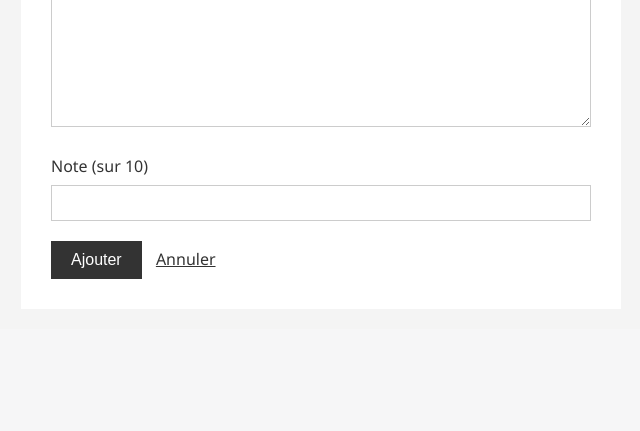
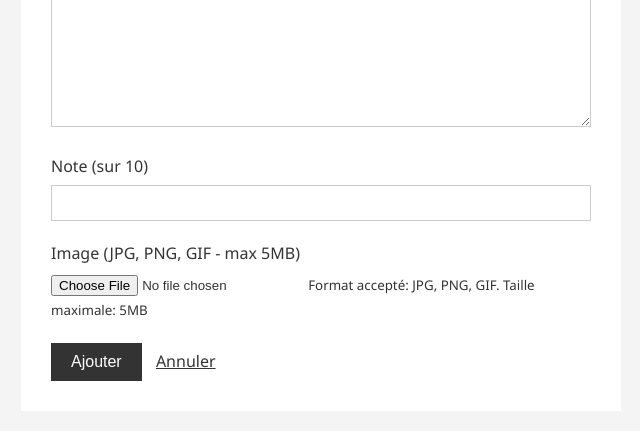
Before and after one commit to 0x1nf3cted/projet-videotheque, a Flask app: template serveur/templates/films/ajouter.html in a window 1280 px wide. Shown: the part 764-1195 px from the top of the page, without its empty margins (39-679 px from the left). Before the commit the page ends 1043 px from the top, so only its background shows below. Run offline with Flask 3, Linux system fonts and the light colour scheme; the template is opened without the code that fills it, so the values that code supplies are empty; parts of the project's set-up code (start-up, migrations or seed data) failed here and were passed over.

Commit message:
ajout de fonctionalite upload image

```diff
--- a/docker-compose.yml
+++ b/docker-compose.yml
@@ -9,12 +9,14 @@ services:
     volumes:
       - ./API:/app
       - users-data:/app/data
+      - images-data:/app/images
     environment:
       - FLASK_ENV=development
       - JWT_SECRET_KEY=${JWT_SECRET_KEY}
       - TMDB_API_KEY=${TMDB_API_KEY}
       - PORT=5001
       - DATA_DIR=/app/data
+      - IMAGES_DIR=/app/images
     networks:
       - videotheque-network
 
@@ -25,11 +27,14 @@ services:
       - "5000:5000"
     volumes:
       - ./serveur:/app
+      - images-data:/app/images
     environment:
       - FLASK_ENV=development
       - API_URL=http://api:5001
+      - API_PUBLIC_URL=http://localhost:5001
       - SECRET_KEY=${JWT_SECRET_KEY}
       - PORT=5000
+      - IMAGES_DIR=/app/images
     depends_on:
       - api
     networks:
@@ -37,6 +42,7 @@ services:
 
 volumes:
   users-data:
+  images-data:
 
 networks:
   videotheque-network:
--- a/serveur/app.py
+++ b/serveur/app.py
@@ -1,13 +1,29 @@
 from flask import Flask, render_template, request, redirect, url_for, session, flash
 import requests
 import os
+import uuid
+from werkzeug.utils import secure_filename
 
 app = Flask(__name__)
 app.secret_key = os.environ.get('SECRET_KEY')
 API_URL = os.environ.get('API_URL', 'http://localhost:5001')
+API_PUBLIC_URL = os.environ.get('API_PUBLIC_URL', 'http://localhost:5001')
+IMAGES_DIR = os.environ.get('IMAGES_DIR', '/app/images')
+ALLOWED_EXTENSIONS = {'png', 'jpg', 'jpeg', 'gif'}
+MAX_FILE_SIZE = 5 * 1024 * 1024
+
+
+os.makedirs(IMAGES_DIR, exist_ok=True)
 
 def is_authenticated():
     return 'token' in session and session.get('token')
+
+def allowed_file(filename):
+    return '.' in filename and filename.rsplit('.', 1)[1].lower() in ALLOWED_EXTENSIONS
+
+@app.context_processor
+def inject_api_url():
+    return dict(api_url=API_PUBLIC_URL)
 
 @app.route('/')
 def index():
@@ -61,7 +77,7 @@ def details_film(id):
                 if response_acteurs.status_code == 200:
                     acteurs_data = response_acteurs.json()
                     tous_acteurs = acteurs_data.get('data', [])
-                    # on filtre seulement les acteurs qui sont dans ce film
+
                     acteurs = [a for a in tous_acteurs if a.get('id') in acteurs_ids]
 
             return render_template('films/details.html', film=film, acteurs=acteurs)
@@ -79,6 +95,26 @@ def ajouter_film():
 
     if request.method == 'POST':
         try:
+
+            image_filename = None
+            if 'image' in request.files:
+                file = request.files['image']
+                if file and file.filename and allowed_file(file.filename):
+                    # on verifie la taille de fichier d'image, la taille max est 5mb
+                    file.seek(0, os.SEEK_END)
+                    file_size = file.tell()
+                    file.seek(0)
+
+                    if file_size > MAX_FILE_SIZE:
+                        flash('Le fichier image est trop volumineux (max 5MB)', 'error')
+                        return render_template('films/ajouter.html')
+
+
+                    ext = file.filename.rsplit('.', 1)[1].lower()
+                    image_filename = f"{uuid.uuid4()}.{ext}"
+                    file_path = os.path.join(IMAGES_DIR, image_filename)
+                    file.save(file_path)
+
             data = {
                 'titre': request.form.get('titre'),
                 'realisateur': request.form.get('realisateur', ''),
@@ -91,6 +127,10 @@ def ajouter_film():
                 'acteurs': [],
                 'date_ajout': None
             }
+
+
+            if image_filename:
+                data['image'] = image_filename
 
             response = requests.post(f'{API_URL}/api/films', json=data)
             if response.status_code == 201:
@@ -111,6 +151,43 @@ def modifier_film(id):
 
     if request.method == 'POST':
         try:
+
+            film_response = requests.get(f'{API_URL}/api/films/{id}')
+            current_film = {}
+            if film_response.status_code == 200:
+                current_film = film_response.json().get('data', {})
+
+
+            image_filename = current_film.get('image')
+
+            if 'image' in request.files:
+                file = request.files['image']
+                if file and file.filename and allowed_file(file.filename):
+
+                    file.seek(0, os.SEEK_END)
+                    file_size = file.tell()
+                    file.seek(0)
+
+                    if file_size > MAX_FILE_SIZE:
+                        flash('Le fichier image est trop volumineux (max 5MB)', 'error')
+                        return redirect(url_for('modifier_film', id=id))
+
+
+                    old_image = current_film.get('image')
+                    if old_image:
+                        old_image_path = os.path.join(IMAGES_DIR, old_image)
+                        if os.path.exists(old_image_path):
+                            try:
+                                os.remove(old_image_path)
+                            except Exception as e:
+                                print(f'Erreur lors de la suppression de l\'ancienne image: {e}')
+
+
+                    ext = file.filename.rsplit('.', 1)[1].lower()
+                    image_filename = f"{uuid.uuid4()}.{ext}"
+                    file_path = os.path.join(IMAGES_DIR, image_filename)
+                    file.save(file_path)
+
             data = {
                 'titre': request.form.get('titre'),
                 'realisateur': request.form.get('realisateur', ''),
@@ -121,6 +198,10 @@ def modifier_film(id):
                 'resume': request.form.get('resume', ''),
                 'note': float(request.form.get('note')) if request.form.get('note') else 0.0
             }
+
+
+            if image_filename:
+                data['image'] = image_filename
 
             response = requests.put(f'{API_URL}/api/films/{id}', json=data)
             if response.status_code == 200:
--- a/serveur/templates/films/ajouter.html
+++ b/serveur/templates/films/ajouter.html
@@ -5,7 +5,7 @@
 {% block content %}
 <h1>Ajouter un film</h1>
 
-<form method="POST" class="film-form">
+<form method="POST" class="film-form" enctype="multipart/form-data">
     <div>
         <label for="titre">Titre *</label>
         <input type="text" id="titre" name="titre" required>
@@ -50,6 +50,12 @@
         <input type="number" id="note" name="note" min="0" max="10" step="0.1">
     </div>
 
+    <div>
+        <label for="image">Image (JPG, PNG, GIF - max 5MB)</label>
+        <input type="file" id="image" name="image" accept="image/jpeg,image/png,image/gif">
+        <small>Format accepté: JPG, PNG, GIF. Taille maximale: 5MB</small>
+    </div>
+
     <button type="submit">Ajouter</button>
     <a href="{{ url_for('liste_films') }}">Annuler</a>
 </form>
--- a/serveur/templates/films/details.html
+++ b/serveur/templates/films/details.html
@@ -5,7 +5,11 @@
 {% block content %}
 <div class="film-details">
     <div class="film-header">
-        {% if film.image_url %}
+        {% if film.image %}
+        <div class="film-poster-large">
+            <img src="{{ api_url }}/api/images/{{ film.image }}" alt="{{ film.titre }}">
+        </div>
+        {% elif film.image_url %}
         <div class="film-poster-large">
             <img src="{{ film.image_url }}" alt="{{ film.titre }}">
         </div>
--- a/serveur/templates/films/liste.html
+++ b/serveur/templates/films/liste.html
@@ -9,7 +9,11 @@
 <div class="films-grid">
     {% for film in films %}
     <div class="film-card">
-        {% if film.image_url %}
+        {% if film.image %}
+        <div class="film-poster">
+            <img src="{{ api_url }}/api/images/{{ film.image }}" alt="{{ film.titre }}" loading="lazy">
+        </div>
+        {% elif film.image_url %}
         <div class="film-poster">
             <img src="{{ film.image_url }}" alt="{{ film.titre }}" loading="lazy">
         </div>
--- a/serveur/templates/films/resultats.html
+++ b/serveur/templates/films/resultats.html
@@ -10,7 +10,11 @@
 <div class="films-grid">
     {% for film in films %}
     <div class="film-card">
-        {% if film.image_url %}
+        {% if film.image %}
+        <div class="film-poster">
+            <img src="{{ api_url }}/api/images/{{ film.image }}" alt="{{ film.titre }}" loading="lazy">
+        </div>
+        {% elif film.image_url %}
         <div class="film-poster">
             <img src="{{ film.image_url }}" alt="{{ film.titre }}" loading="lazy">
         </div>
--- a/serveur/templates/index.html
+++ b/serveur/templates/index.html
@@ -14,7 +14,11 @@
     <div class="films-grid">
         {% for film in films %}
         <div class="film-card">
-            {% if film.image_url %}
+            {% if film.image %}
+            <div class="film-poster">
+                <img src="{{ api_url }}/api/images/{{ film.image }}" alt="{{ film.titre }}" loading="lazy">
+            </div>
+            {% elif film.image_url %}
             <div class="film-poster">
                 <img src="{{ film.image_url }}" alt="{{ film.titre }}" loading="lazy">
             </div>
```
Also changed, not shown: API/app.py (+11 -1 lines), API/routes/films.py (+22 -3 lines), serveur/templates/films/modifier.html (+14 -1 lines), serveur/images/b9110201-410e-456c-af7c-2e8511d4b5be.png (added), 2 other files.
